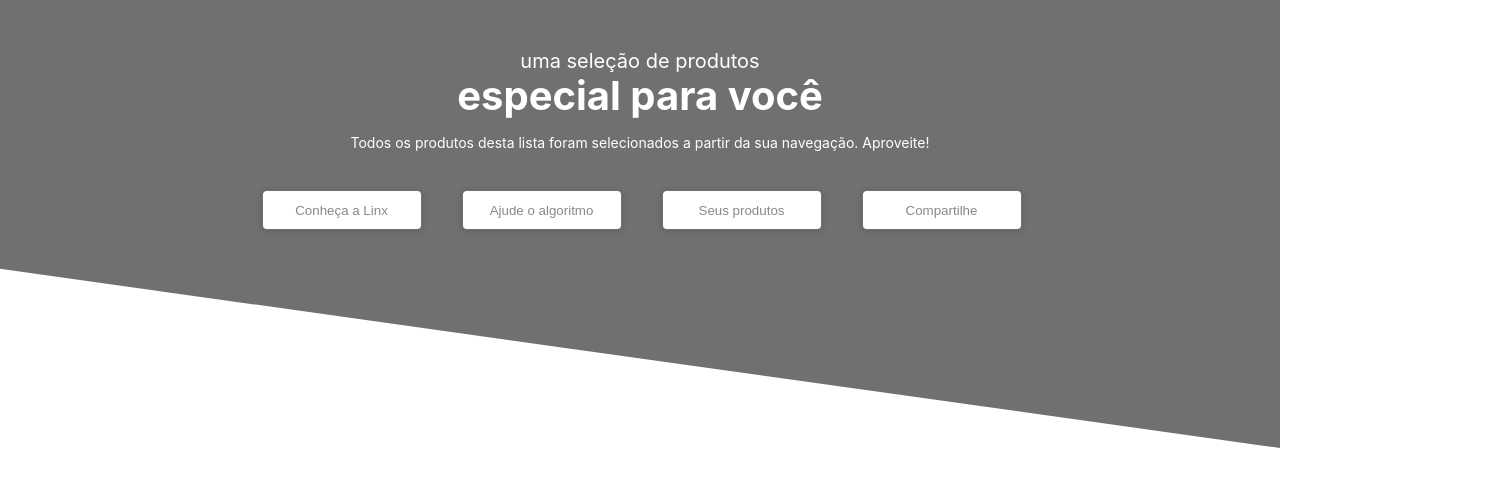
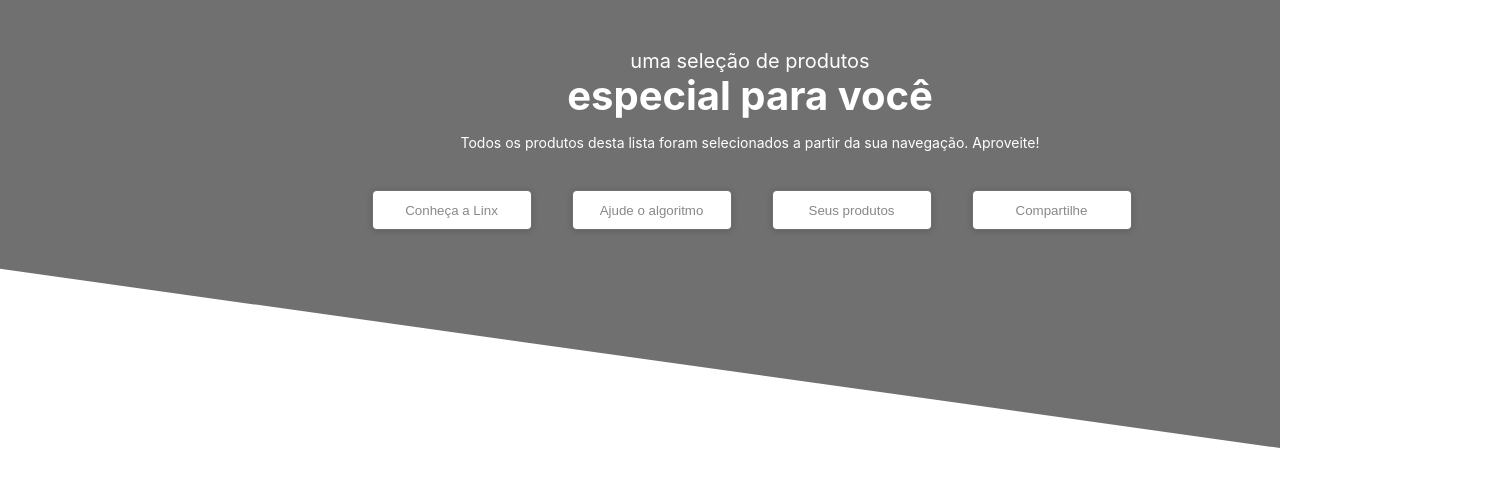
Before and after one commit to BarbaraGuimaraes21/sprint-m5, a React (Vite) app in the folder sprint-m5/: page / in a window 1280 px wide. Shown: the top 486 px of the page, 1500 px wide, since content can reach past the window. Built offline with nearby package versions, Linux system fonts and the light colour scheme.

Commit message:
criado estilização para header

```diff
--- a/sprint-m5/src/component/Header/Header.module.css
+++ b/sprint-m5/src/component/Header/Header.module.css
@@ -1,4 +1,6 @@
 .header {
+    width: 1500px;
+    height: 399px;
     position: relative;
     display: flex;
     flex-direction: column;
```
